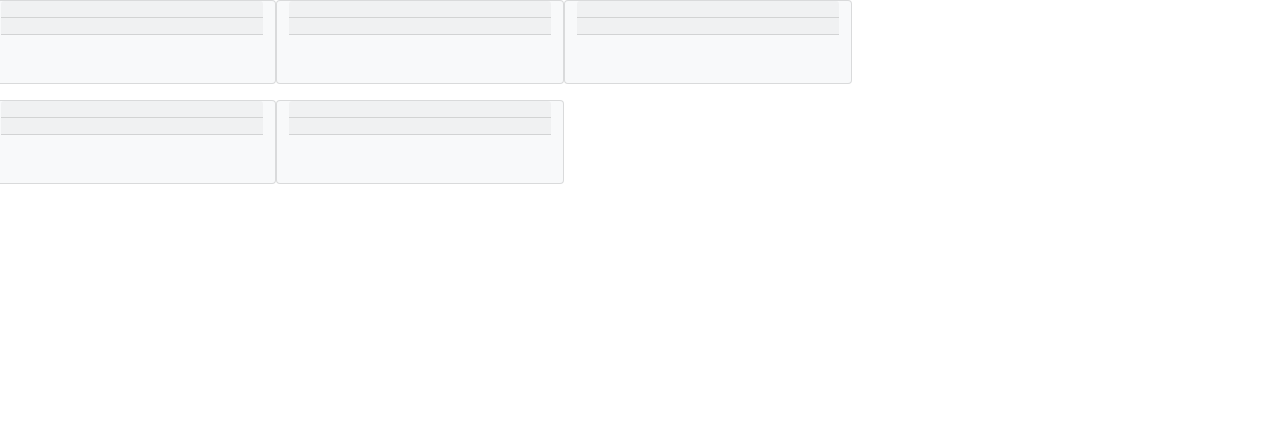
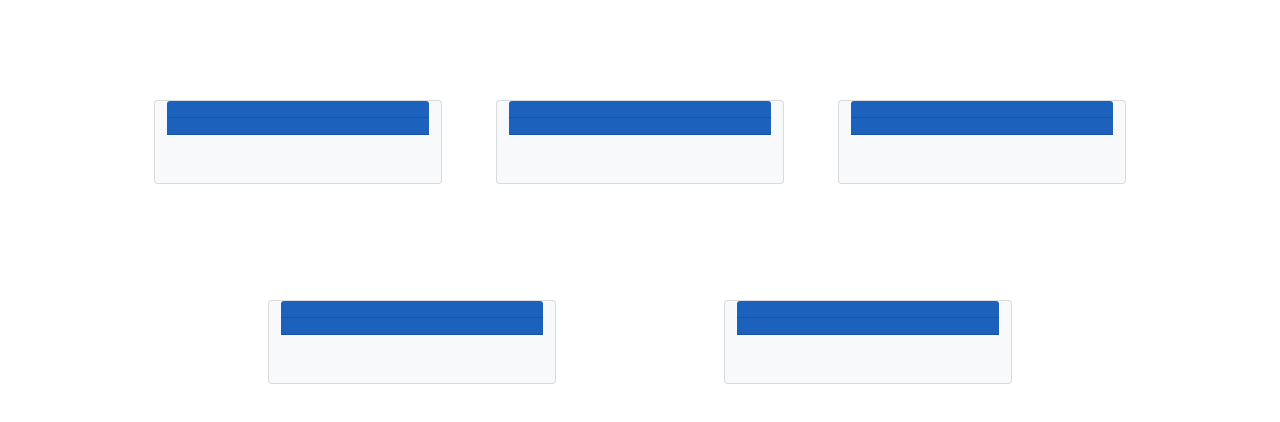
Before and after one commit to Tylergilbert913/The-Dream-Team-Generator, a plain HTML site: page dist/index.html in a window 1280 px wide. Drawn offline with nearby package versions, Linux system fonts and the light colour scheme.

Commit message:
added styling to the boxes

```diff
--- a/dist/index.html
+++ b/dist/index.html
@@ -1,5 +1,4 @@
-
-            <!DOCTYPE html>
+<!DOCTYPE html>
 <html lang="en">
 
 <head>
@@ -12,6 +11,19 @@
 </head>
 
 <body>
+
+    <style>
+        .row {
+            display: flex;
+            justify-content: center;
+            justify-content: space-evenly;
+            margin: 100px;
+        }
+
+        .card-header {
+            background-color: rgb(28, 97, 187);
+        }
+    </style>
     <div class="row">
         <div class="card text-dark bg-light mb-3" style="max-width: 18rem;" text-align="center">
             <div class="card-header"></div>
```
